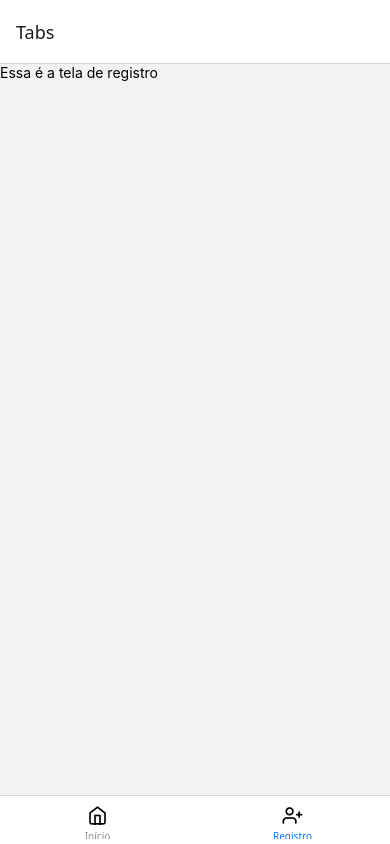
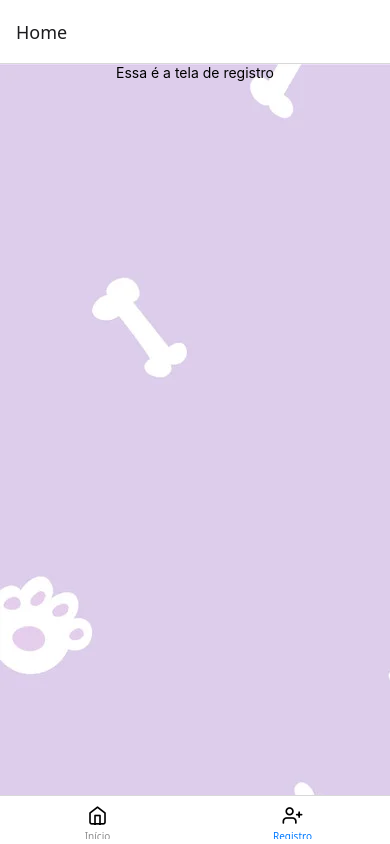
Before and after one commit to juvascoli/checkpoint2-mobile, a React Native app in the folder checkpointMobile/: screen /Register in a window 390 px wide. Built offline with nearby package versions, Linux system fonts and the light colour scheme.

Commit message:
Criado tela de Dogs

```diff
--- a/checkpointMobile/src/Routes/StackRoute.jsx
+++ b/checkpointMobile/src/Routes/StackRoute.jsx
@@ -1,6 +1,7 @@
 import Us from "../Telas/Us";
-import Home from "../Telas/Home";
 import TabNavigator from "./BottonRoute";
+import Dogs from "../Telas/Dogs";
+import Description from "../Telas/Description";
 
 import { createNativeStackNavigator } from "@react-navigation/native-stack";
 
@@ -10,8 +11,10 @@ const Stack = createNativeStackNavigator()
 export default function StackNavigator(){
   return (
       <Stack.Navigator>
-        <Stack.Screen name="Tabs" component={TabNavigator}/>
+        <Stack.Screen name="Home" component={TabNavigator}/>
         <Stack.Screen name="Us" component={Us}/>
+        <Stack.Screen name="Dogs" component={Dogs}/>
+        <Stack.Screen name="Description" component={Description} />
       </Stack.Navigator>
   )
 }
--- /dev/null
+++ b/checkpointMobile/src/Telas/Description.jsx
@@ -0,0 +1,9 @@
+import { View, Text } from "react-native";
+
+export default function Description(){
+    return(
+        <View>
+            <Text>Tela de descrição </Text>
+        </View>
+    )
+}
--- /dev/null
+++ b/checkpointMobile/src/Telas/Dogs.jsx
@@ -0,0 +1,101 @@
+import React, { useState, useEffect } from 'react';
+import { View, FlatList, Image, Text, StyleSheet, Dimensions, ImageBackground } from 'react-native';
+
+const { width, height } = Dimensions.get("window")
+const IMAGE_WIDTH = width
+
+export default function DogImagesScreen() {
+    const [dogImages, setDogImages] = useState([])
+    const [loading, setLoading] = useState(true)
+
+    const fetchDogImages = async () => {
+      try {
+        const response = await fetch('https://dog.ceo/api/breeds/image/random/10')
+        const data = await response.json()
+        setDogImages(data.message)
+        setLoading(false)
+      } catch (error) {
+        console.error('Erro ao buscar imagens:', error)
+        setLoading(false)
+      }
+    }
+
+    useEffect(() => {
+      fetchDogImages()
+    }, [])
+
+    const renderItem = ({ item }) => (
+      <ImageBackground
+      source={require('../../assets/bg.png')}
+       style={styles.imageContainer}>
+        <Image source={{ uri: item }} style={styles.image} />
+      </ImageBackground>
+    )
+
+    const renderHeader = () => (
+        <View style={styles.headerContainer}>
+            <Image
+        source={require('../../assets/dog-icon.png')}
+        style={styles.headerIcon}
+      />
+          <Text style={styles.headerText}>Conheça todos os Dogs</Text>
+        </View>
+      );
+
+    return (
+      <ImageBackground
+      source={require('../../assets/bg.png')}
+      style={styles.container}>
+        {loading ? (
+          <Text>Carregando...</Text>
+        ) : (
+          <FlatList
+            data={dogImages}
+            renderItem={renderItem}
+            keyExtractor={(item, index) => index.toString()}
+            numColumns={2}
+            columnWrapperStyle={styles.columnWrapper}
+            ListHeaderComponent={renderHeader}
+          />
+        )}
+      </ImageBackground>
+    )
+  }
+
+  const styles = StyleSheet.create({
+    container: {
+      flex: 1,
+      justifyContent: 'center',
+      alignItems: 'center',
+      padding: 10,
+    }, headerContainer: {
+        alignItems: 'center',
+        marginBottom: 10,
+        padding: 10,
+        backgroundColor: '#DDA0DD',
+        borderRadius: 10,
+        width: '100%',
+      }, headerText: {
+        fontSize: 20,
+        fontWeight: 'bold',
+        color: '#333',
+      },imageContainer: {
+        flex: 1,
+        width: "100%",
+        height: 10,
+        margin: 100,
+        justifyContent: 'center',
+        alignItems: 'center',
+    },headerIcon: {
+        width: 50,
+        height: 30,
+        borderRadius: 15,
+      },image: {
+        width: IMAGE_WIDTH / 2.3,
+        height: IMAGE_WIDTH / 2.3,
+        margin: IMAGE_WIDTH * 0.3,
+        borderRadius: 5,
+    },columnWrapper: {
+        justifyContent: 'space-between',
+    },
+  })
--- a/checkpointMobile/src/Telas/Home.jsx
+++ b/checkpointMobile/src/Telas/Home.jsx
@@ -1,14 +1,37 @@
 import React from 'react';
-import {  Text, View, TouchableOpacity } from 'react-native';
+import {  Text, View, TouchableOpacity, StyleSheet, ImageBackground } from 'react-native';
 
 export default function Home({ navigation }) {
   return (
-    <View>
-      <Text>Essa é a home! (por enquanto)</Text>
+    <ImageBackground
+    source={require('../../assets/bg.png')}
+    style={styles.container}>
+      <Text style={styles.title}>Bem vindo ao 4 Patas!</Text>
 
       <TouchableOpacity onPress={() => navigation.navigate("Us")}>
-        <Text>tela nossa equipe</Text>
+        <Text>Conheça nossa equipe</Text>
       </TouchableOpacity>
-    </View>
+
+      <TouchableOpacity onPress={() => navigation.navigate("Dogs") }>
+        <Text>Veja todos os cachorros</Text>
+      </TouchableOpacity>
+
+      <TouchableOpacity onPress={() => navigation.navigate("Description")}>
+        <Text>Por que adotar?</Text>
+      </TouchableOpacity>
+
+    </ImageBackground>
   );
 }
+
+const styles = StyleSheet.create({
+  container: {
+    flex: 1,
+    alignItems: 'center',
+  },
+  title: {
+    fontSize: 24,
+    fontWeight: "bold",
+    marginBottom: 20,
+  }
+});
--- a/checkpointMobile/src/Telas/Register.jsx
+++ b/checkpointMobile/src/Telas/Register.jsx
@@ -1,10 +1,20 @@
 import React from 'react';
-import {  Text, View, TouchableOpacity } from 'react-native';
+import {  Text, View, ImageBackground, StyleSheet } from 'react-native';
 
 export default function Register() {
   return (
-    <View>
+    <ImageBackground
+    source={require('../../assets/bg.png')}
+    style={styles.container}
+    >
       <Text>Essa é a tela de registro</Text>
-    </View>
+    </ImageBackground>
   );
 }
+
+const styles = StyleSheet.create({
+  container: {
+    flex: 1,
+    alignItems: 'center',
+  }
+});
--- a/checkpointMobile/src/Telas/Us.jsx
+++ b/checkpointMobile/src/Telas/Us.jsx
@@ -1,5 +1,5 @@
 import React from "react";
-import { View, Image, Text, ScrollView, TouchableOpacity, Linking, StyleSheet } from "react-native";
+import { View, Image, Text, ScrollView, TouchableOpacity, Linking, StyleSheet, ImageBackground } from "react-native";
 
 const Equipe = ({ imageSource, name, rm, githubUrl }) => (
   <View style={styles.membroContainer}>
@@ -16,7 +16,9 @@ const Equipe = ({ imageSource, name, rm, githubUrl }) => (
 
 export default function Us() {
   return (
-    <View style={styles.container}>
+    <ImageBackground
+    source={require('../../assets/bg.png')}
+    style={styles.container}>
       <Text style={styles.title}>Nosso Time</Text>
       <ScrollView contentContainerStyle={styles.membrosContainer}>
         <Equipe
@@ -32,7 +34,7 @@ export default function Us() {
           githubUrl="https://github.com/juvascoli"
         />
       </ScrollView>
-    </View>
+    </ImageBackground>
   );
 }
 
```
Also changed, not shown: checkpointMobile/src/Routes/BottonRoute.jsx (+0 -27 lines), checkpointMobile/assets/bg.png (added), checkpointMobile/assets/dog-icon.png (added).
